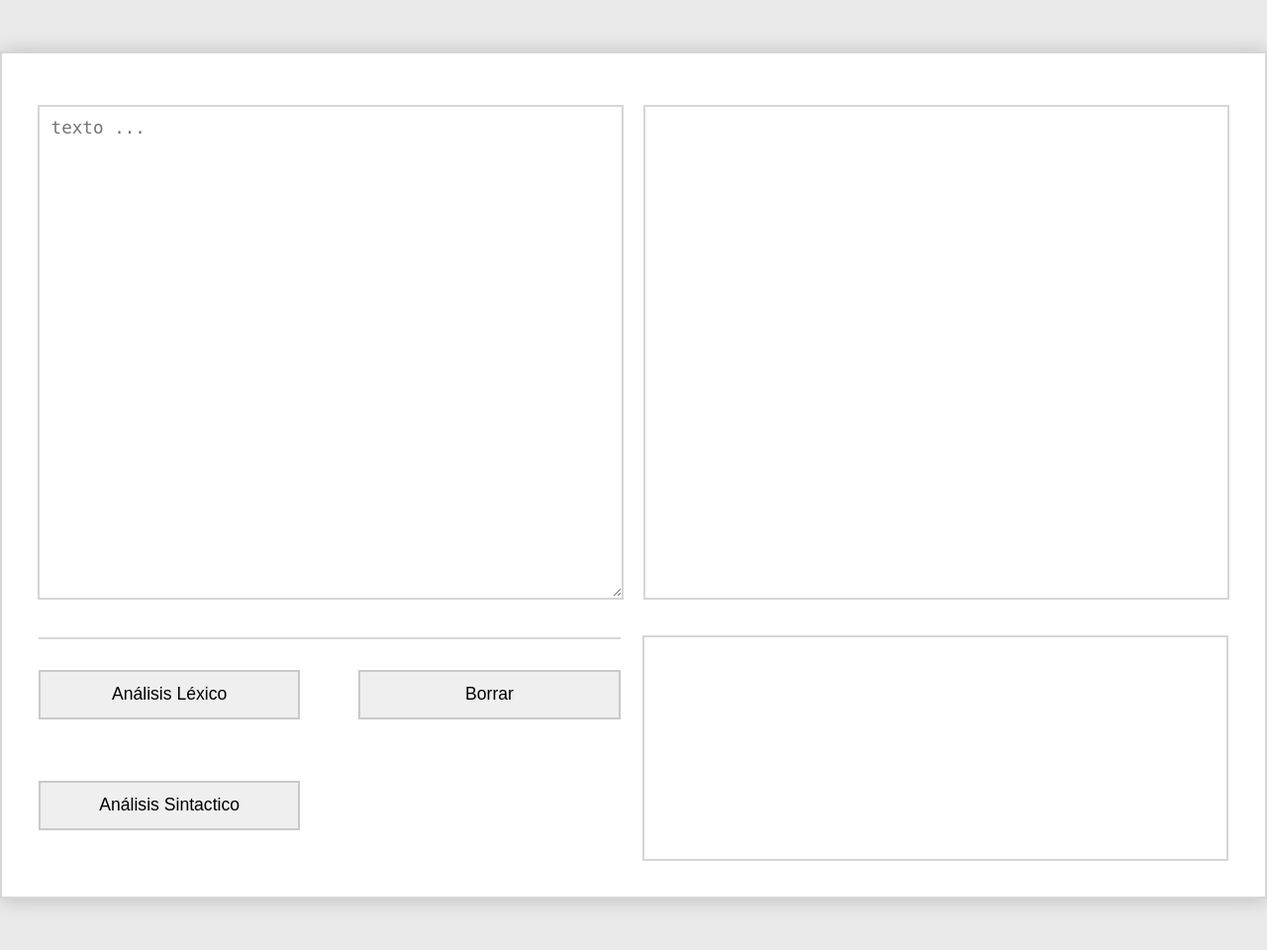
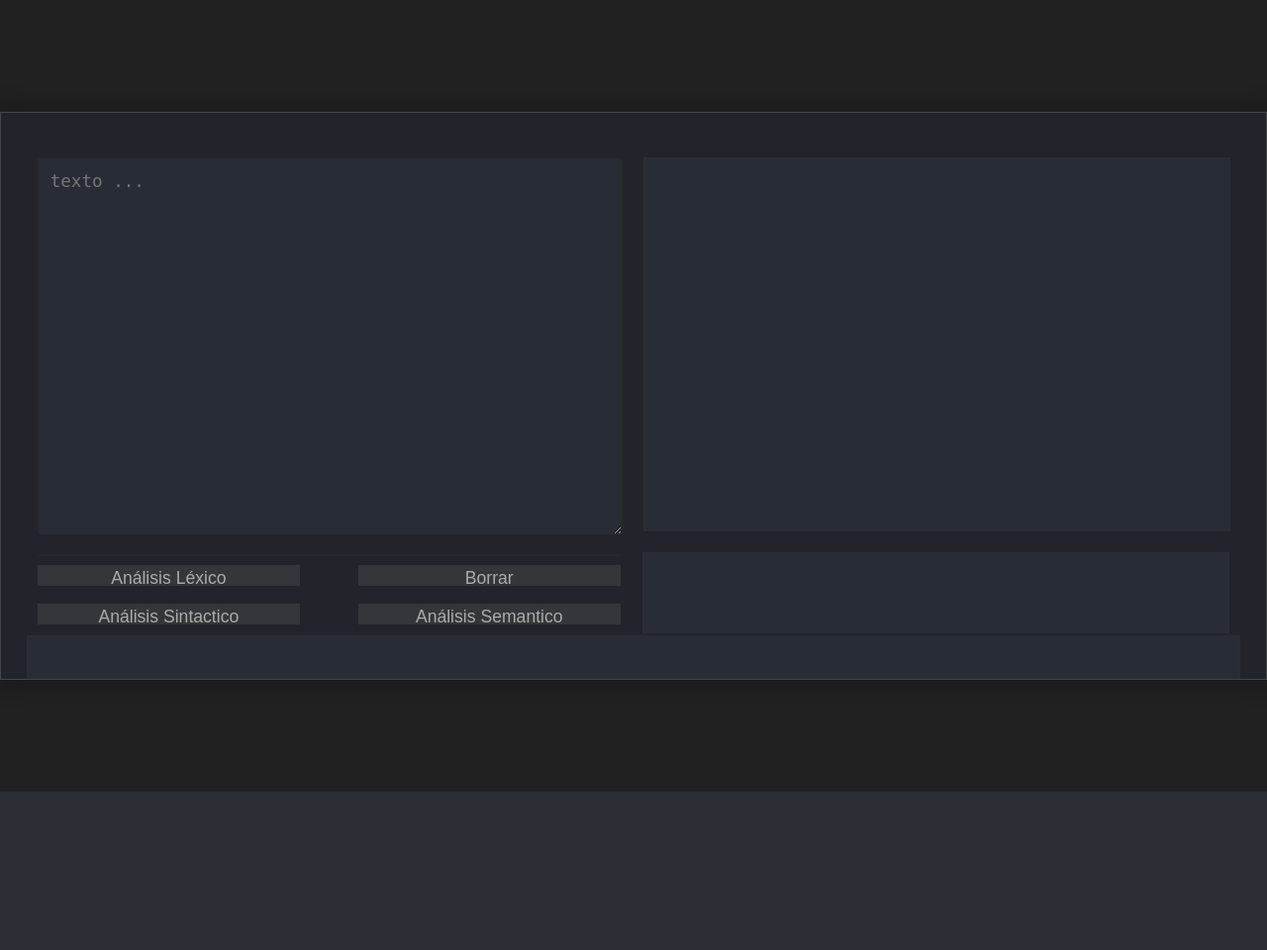
Before and after one commit to hectorProgrammer10/analizadorLExico, a Flask app: page / in a window 1280 px wide. Shown: the whole page at 99% size. After the commit the page ends 800 px from the top, so only its background shows below. Run offline with Flask 3, Linux system fonts and the light colour scheme.

Commit message:
sintactico funcionando al cien para no perder

```diff
--- a/compiladorInterpretes/app.py
+++ b/compiladorInterpretes/app.py
@@ -5,38 +5,32 @@ app = Flask(__name__)
 
 # Lista de palabras reservadas
 reserved = {
-    # 'if': 'RESERVADA',
-    # 'else': 'RESERVADA',
-    # 'elif': 'RESERVADA',
-    # 'while': 'RESERVADA',
-    # 'for': 'RESERVADA',
-    # 'in': 'RESERVADA',
-    # 'break': 'RESERVADA',
-    # 'continue': 'RESERVADA',
-    # 'def': 'RESERVADA',
-    # 'return': 'RESERVADA',
-    # 'import': 'RESERVADA',
-    # 'from': 'RESERVADA',
-    # 'as': 'RESERVADA',
-    # 'class': 'RESERVADA',
-    # 'try': 'RESERVADA',
-    # 'except': 'RESERVADA',
-    # 'finally': 'RESERVADA',
-    # 'with': 'RESERVADA',
-    # 'lambda': 'RESERVADA',
-    # 'yield': 'RESERVADA',
-    # 'int': 'RESERVADA',
-    # 'system': 'RESERVADA',
-    # 'out': 'RESERVADA',
-    # 'println': 'RESERVADA'
-    'object': 'RESERVADA',
+    'if': 'RESERVADA',
+    'else': 'RESERVADA',
+    'elif': 'RESERVADA',
+    'while': 'RESERVADA',
+    'for': 'RESERVADA',
+    'in': 'RESERVADA',
+    'break': 'RESERVADA',
+    'continue': 'RESERVADA',
     'def': 'RESERVADA',
-    'main': 'RESERVADA',
-    'Array': 'RESERVADA',
-    'String': 'RESERVADA',
-    'Unit': 'RESERVADA',
+    'return': 'RESERVADA',
+    'import': 'RESERVADA',
+    'from': 'RESERVADA',
+    'as': 'RESERVADA',
+    'class': 'RESERVADA',
+    'try': 'RESERVADA',
+    'except': 'RESERVADA',
+    'finally': 'RESERVADA',
+    'with': 'RESERVADA',
+    'lambda': 'RESERVADA',
+    'yield': 'RESERVADA',
+    'int': 'RESERVADA',
+    'system': 'RESERVADA',
+    'out': 'RESERVADA',
     'println': 'RESERVADA',
-    'args': 'RESERVADA',
+    'char': 'RESERVADA',
+    'float': 'RESERVADA'
 }
 
 # Lista de tokens
@@ -46,15 +40,13 @@ tokens = [
     'LBRACE',  # {
     'RBRACE',  # }
     'SEMICOLON',  # ;
-    'PLUS',  # +
+    'PLUS',  # ++
     'EQ',  # =
     'LEQ',  # <=
-    'DOT',  # :
+    'DOT',  # .
     'STRING',  # "..."
     'ID',  # Identificadores
-    'DIGITO',
-    'LBRACKET',  # [
-    'RBRACKET'  # ]
+    'DIGITO'
 ] + list(reserved.values())
 
 # Expresiones regulares para tokens simples
@@ -63,13 +55,11 @@ t_RPAREN = r'\)'
 t_LBRACE = r'\{'
 t_RBRACE = r'\}'
 t_SEMICOLON = r';'
-t_PLUS = r'[\+\-]'
+t_PLUS = r'\+\+'
 t_EQ = r'='
 t_LEQ = r'<='
-t_DOT = r'\:'
+t_DOT = r'\.'
 t_STRING = r'\".*?\"'
-t_LBRACKET = r'\['
-t_RBRACKET = r'\]'
 
 
 def t_DIGITO(t):
@@ -104,19 +94,45 @@ lexer = lex.lex()
 # Definir la gramática para el analizador sintáctico
 
 
-# Definir la gramática para el analizador sintáctico
-def p_for_loop(p):
-    '''for_loop : RESERVADA ID LBRACE RESERVADA RESERVADA LPAREN RESERVADA DOT RESERVADA LBRACKET RESERVADA RBRACKET RPAREN DOT RESERVADA EQ statement RBRACE'''
+def p_program(p):
+    '''program : declaration for_loop
+               | for_loop'''
     p[0] = "Correcto"
 
 
+def p_declaration(p):
+    '''declaration : tipo ID SEMICOLON'''
+    p[0] = p[1]
+
+
+def p_for_loop(p):
+    '''for_loop : RESERVADA LPAREN for_initialization SEMICOLON for_condition SEMICOLON for_increment RPAREN LBRACE statement RBRACE'''
+    p[0] = "Correcto"
+
+
+def p_for_initialization(p):
+    '''for_initialization : tipo ID EQ DIGITO
+                          | ID EQ DIGITO'''
+    p[0] = p[1]
+
+
+def p_for_condition(p):
+    '''for_condition : ID LEQ DIGITO'''
+    p[0] = p[1]
+
+
+def p_for_increment(p):
+    '''for_increment : ID PLUS'''
+    p[0] = p[1]
+
+
 def p_tipo(p):
-    '''tipo : RESERVADA DOT RESERVADA DOT RESERVADA '''
+    '''tipo : RESERVADA'''
     p[0] = p[1]
 
 
 def p_statement(p):
-    '''statement : LBRACE RESERVADA LPAREN STRING RPAREN SEMICOLON RBRACE'''
+    '''statement : RESERVADA DOT RESERVADA DOT RESERVADA LPAREN ID RPAREN SEMICOLON'''
     p[0] = "Correcto"
 
 
@@ -135,6 +151,27 @@ def p_error(p):
 
 # Crear un objeto parser
 parser = yacc.yacc()
+
+# Función para realizar el análisis semántico
+
+
+def analizar_semantico(codigo):
+    lexer.input(codigo)
+    tipo_declarado = None
+    variable_declarada = None
+    tokens = []
+
+    for token in lexer:
+        tokens.append(token)
+        if token.type in ['char', 'int', 'float'] and not tipo_declarado:
+            tipo_declarado = token.type
+        if token.type == 'ID' and not variable_declarada:
+            variable_declarada = token.value
+
+    if tipo_declarado and variable_declarada:
+        return "Análisis semántico correcto"
+    else:
+        return "Análisis semántico incorrecto"
 
 
 @app.route('/')
@@ -166,15 +203,22 @@ def analizar_sintactico():
     result = parser.parse(datos_recibidos)
 
     if result == "Correcto":
-        return jsonify({'resultado': 'La estructura es correcta'})
+        return jsonify({'resultado': 'La estructura for es correcta'})
     else:
         error_info = {
-            'resultado': 'Error en la estructura',
+            'resultado': 'Error en la estructura for',
             'token': syntax_error_token.value if syntax_error_token else None,
             'posicion': syntax_error_token.lexpos if syntax_error_token else None
         }
         return jsonify(error_info)
 
 
+@app.route('/analizarSemantico', methods=['POST'])
+def analizar_semantico_route():
+    datos_recibidos = request.json['codigo']
+    resultado = analizar_semantico(datos_recibidos)
+    return jsonify({'resultado': resultado})
+
+
 if __name__ == '__main__':
     app.run(debug=True, port=8081)
--- a/compiladorInterpretes/static/js/main.js
+++ b/compiladorInterpretes/static/js/main.js
@@ -135,3 +135,27 @@ function imprimirSintactico(resultado) {
     resultadoSintactico.innerHTML = `${resultado.resultado}`;
   }
 }
+
+// -------
+function analisisSemantico() {
+  let codigo = document.getElementById("codigo").value;
+  //analizarSintactico
+  $.ajax({
+    url: "/analizarSemantico", // Esta es la ruta de Flask que manejará la solicitud
+    type: "POST",
+    contentType: "application/json",
+    data: JSON.stringify({ codigo: codigo }),
+    success: function (response) {
+      console.log(response);
+      imprimirSemantico(response);
+    },
+    // Esta función se ejecutará si hay un error en la solicitud
+    error: function (error) {
+      console.error("Error en la solicitud:", error);
+    },
+  });
+}
+function imprimirSemantico(resultado) {
+  let resultadoS = document.getElementById("resultadoSemantico");
+  resultadoS.innerHTML = `${resultado.resultado}`;
+}
--- a/compiladorInterpretes/static/styles.css
+++ b/compiladorInterpretes/static/styles.css
@@ -5,35 +5,44 @@
   box-shadow: 1px 1px 20px rgba(0, 0, 0, 0.2);
 }
 body{
-  height: 60rem;
+  height: 100vh;
   width: 100%;
   display: flex;
   align-items: center;
   justify-content: center;
   background-color: rgba(50, 50, 50, 0.1);
   margin: 0;
+  background-color: #212121;
+  color: white;
 }
 button{
   transition: 50ms;
   border: none;
   cursor: pointer;
   font-size: 1.1rem;
+  background-color: #33373B;
+  color: rgba(200, 200, 200, 0.8);
+  height: 45% !important;
+  padding-bottom: 1rem !important;
 }
 button:active{
   transform: scale(0.6);
 }
 button:hover{
   cursor: pointer;
-  background-color: rgba(50, 50, 50, 0.2);
+  background-color: rgba(250, 250, 250, 0.2);
 }
 .canva{
-  height: 50rem;
+  height: 65%;
   width: 80rem;
   padding: 2%;
   display: flex;
   flex-direction: column;
   justify-content: space-between;
-  background-color: white;
+  background-color: #21252B;
+  overflow: auto;
+  border: 1px solid rgba(200, 200, 200, 0.2);
+  box-shadow: 1px 1px 20px 8px rgba(0, 0, 0, 0.2);
 }
 
 .top{
@@ -56,10 +65,14 @@ button:hover{
       font-size: 1.1rem;
     }
     #codigo:focus{
-      background-color: rgba(200, 200, 200, 0.2);
+      background-color: rgba(200, 200, 200, 0.1);
+    }
+    .fondoCodigo{
+      background-color: #282C34;
+      color: white;
     }
     .fondoCodigo:hover{
-      background-color: rgba(200, 200, 200, 0.2);
+      background-color: rgba(200, 200, 200, 0.1);
     }
 
     #resultado, #resultadoSintactico{
@@ -67,6 +80,10 @@ button:hover{
       width: 96%;
       padding: 2%;
       overflow: auto;
+    }
+    #resultado{
+      color: black !important;
+      /* background-color: white !important; */
     }
 .bottom{
   height: 36%;
@@ -103,6 +120,19 @@ button:hover{
       height: 45%;
       width: 45%;
     }
+    .btnAnalisis{
+      height: 45%;
+      width: 45%;
+    }
+
+    #resultadoSemantico{
+      height: 3rem;
+      display: flex;
+      align-items: center;
+      padding-left: 1rem;
+
+    }
+
 
 .mi-tabla {
   width: 100%;
@@ -114,6 +144,7 @@ button:hover{
   border: 1px solid #dddddd;
   padding: 8px;
   text-align: left;
+  background-color: rgba(200, 200, 200, 0.8);
 }
 
 .mi-tabla th {
@@ -125,5 +156,6 @@ button:hover{
 }
 
 .mi-tabla tr:hover {
-  background-color: #ddd;
+  background-color: rgba(0, 0, 0, 0.9) !important;
+
 }
--- a/compiladorInterpretes/templates/index.html
+++ b/compiladorInterpretes/templates/index.html
@@ -42,10 +42,17 @@
           <div class="btns">
             <button
               id="btnSintactico"
-              class="borde"
+              class="borde btnAnalisis"
               onclick="analisisSintactico()"
             >
               Análisis Sintactico
+            </button>
+            <button
+              id="btnSemantico"
+              class="borde btnAnalisis"
+              onclick="analisisSemantico()"
+            >
+              Análisis Semantico
             </button>
           </div>
         </div>
@@ -53,6 +60,9 @@
           <div id="resultadoSintactico"></div>
         </div>
       </div>
+      <div class="seccion2 borde fondoCodigo">
+        <div id="resultadoSemantico"></div>
+      </div>
     </div>
   </body>
 </html>
```
Also changed, not shown: compiladorInterpretes/parsetab.py (+14 -7 lines), 1 other file.
